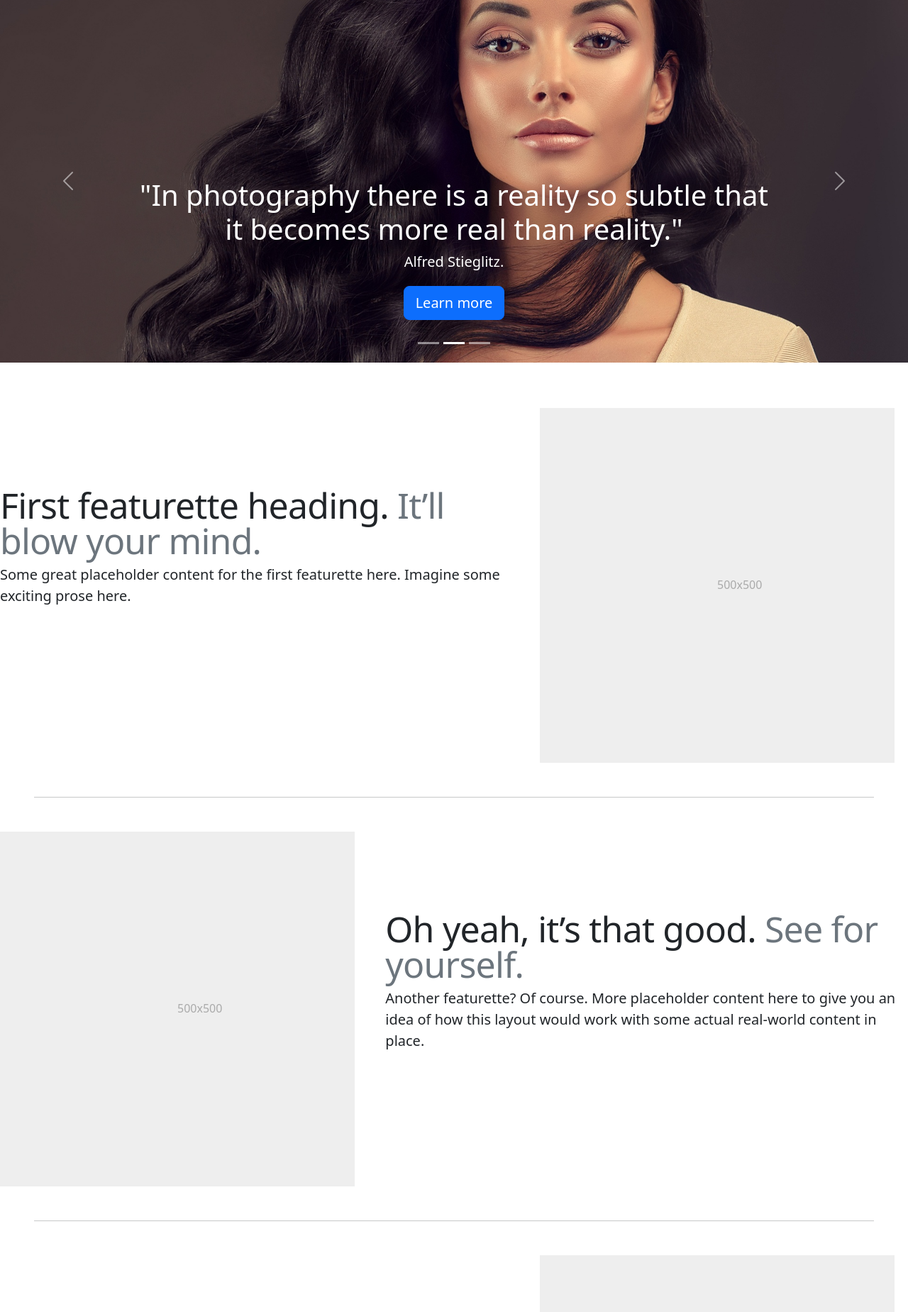
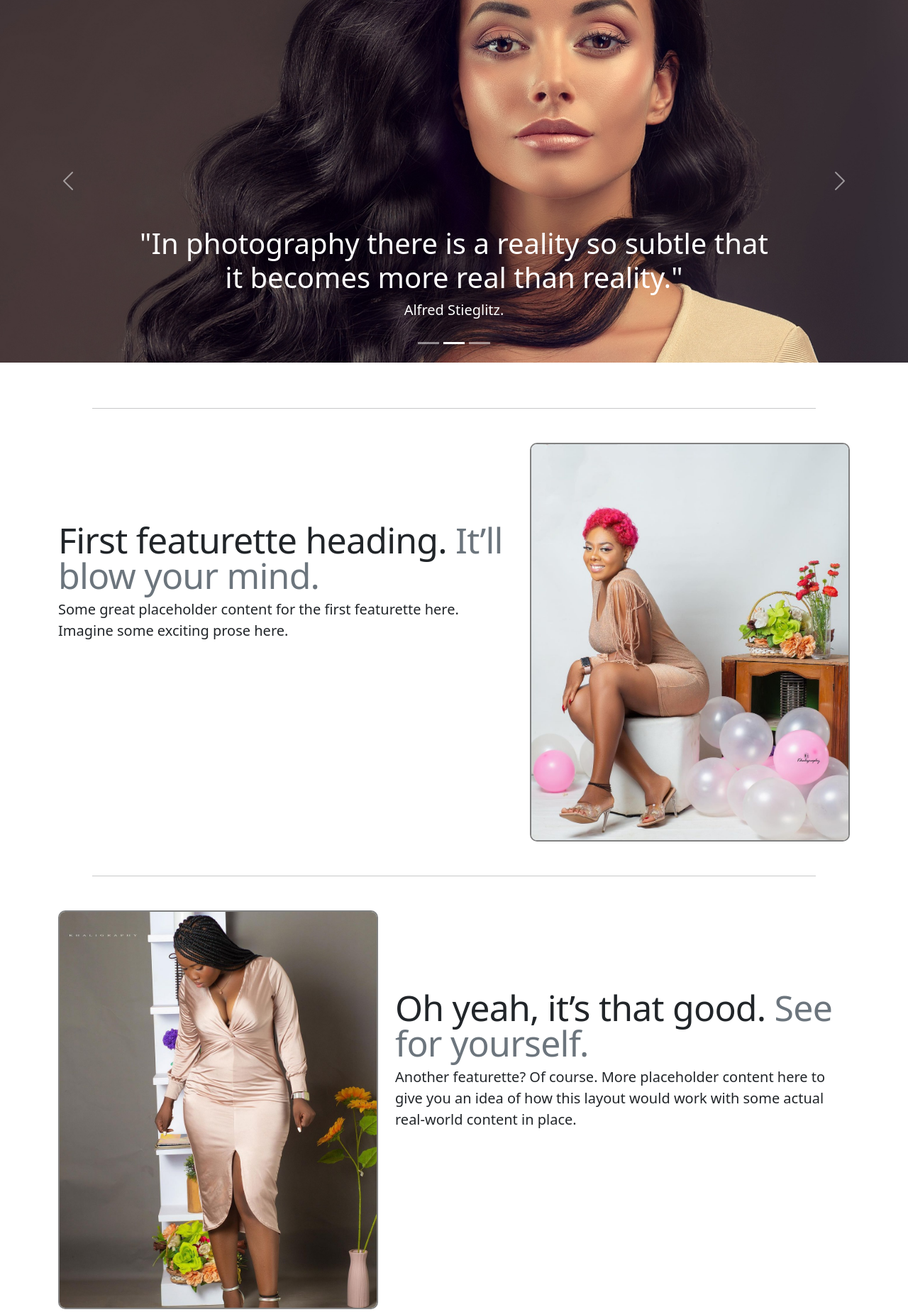
Before and after one commit to mkbad/khaligraphy, a Flask app: page / in a window 1280 px wide. Shown: the part 79-1928 px from the top of the page at 71% size. Run offline with Flask 2, Linux system fonts and the light colour scheme; some libraries are stand-ins or nearby versions.

Commit message:
fixed featurette with marketting

```diff
--- a/static/css/carousel.css
+++ b/static/css/carousel.css
@@ -74,6 +74,11 @@
   .featurette-heading {
     font-size: 50px;
   }
+
+  .featurette-image{
+    border-radius: 10px;
+    border: 2px solid gray;
+  }
 }
 
 @media (min-width: 62em) {
--- a/static/css/cstyles.css
+++ b/static/css/cstyles.css
@@ -48,13 +48,6 @@ header, footer{
     transform: scaleX(1);
 }
 
-.featurette{
-    /*padding-left: 30px;
-    padding-right: 30px;
-    /*padding-bottom: 40px;*/
-
-}
-
 .carousel-item > img{
     position: absolute;
     width: 100%;
--- a/templates/index.html
+++ b/templates/index.html
@@ -21,7 +21,7 @@
                 <div class="carousel-caption text-start">
                     <h1>"If your photos aren’t good enough, then you’re not close enough."</h1>
                     <p>Robert Capa.</p>
-                    <p><a class="btn btn-lg btn-primary" href="#">Sign up today</a></p>
+                    <!--<p><a class="btn btn-lg btn-primary" href="#">Sign up today</a></p>-->
                 </div>
             </div>
         </div>
@@ -32,7 +32,7 @@
                 <div class="carousel-caption">
                     <h1>"In photography there is a reality so subtle that it becomes more real than reality."</h1>
                     <p>Alfred Stieglitz.</p>
-                    <p><a class="btn btn-lg btn-primary" href="#">Learn more</a></p>
+                    <!--<p><a class="btn btn-lg btn-primary" href="#">Learn more</a></p>-->
                 </div>
             </div>
         </div>
@@ -43,7 +43,7 @@
                 <div class="carousel-caption text-end">
                     <h1>"There is one thing the photograph must contain, the humanity of the moment."</h1>
                     <p>Robert Frank.</p>
-                    <p><a class="btn btn-lg btn-primary" href="#">Browse gallery</a></p>
+                    <!--<p><a class="btn btn-lg btn-primary" href="#">Browse gallery</a></p>-->
                 </div>
             </div>
         </div>
@@ -58,26 +58,29 @@
     </button>
 </div>
 
+<div class="container marketing">
+
+    <!-- START THE FEATURETTES -->
+
+    <hr class="featurette-divider">
+
     <div class="row featurette">
         <div class="col-md-7">
-        <h2 class="featurette-heading fw-normal lh-1">First featurette heading. <span class="text-muted">It’ll blow your
-                mind.</span></h2>
-        <p class="lead">Some great placeholder content for the first featurette here. Imagine some exciting prose here.
-        </p>
+            <h2 class="featurette-heading fw-normal lh-1">First featurette heading. <span class="text-muted">It’ll blow
+                    your mind.</span></h2>
+            <p class="lead">Some great placeholder content for the first featurette here. Imagine some exciting prose
+                here.</p>
         </div>
         <div class="col-md-5">
-        <svg class="bd-placeholder-img bd-placeholder-img-lg featurette-image img-fluid mx-auto" width="500"
-            height="500" xmlns="http://www.w3.org/2000/svg" role="img" aria-label="Placeholder: 500x500"
-            preserveAspectRatio="xMidYMid slice" focusable="false">
-            <title>Placeholder</title>
-            <rect width="100%" height="100%" fill="#eee"></rect><text x="50%" y="50%" fill="#aaa"
-                dy=".3em">500x500</text>
-        </svg>
+            <img class="bd-placeholder-img bd-placeholder-img-lg featurette-image img-fluid mx-auto"
+                src="/static/images/gallery/c10.jpg">
 
         </div>
     </div>
+
     <hr class="featurette-divider">
-<div class="row featurette" >
+
+    <div class="row featurette">
         <div class="col-md-7 order-md-2">
             <h2 class="featurette-heading fw-normal lh-1">Oh yeah, it’s that good. <span class="text-muted">See for
                     yourself.</span></h2>
@@ -85,38 +88,34 @@
                 layout would work with some actual real-world content in place.</p>
         </div>
         <div class="col-md-5 order-md-1">
-        <svg class="bd-placeholder-img bd-placeholder-img-lg featurette-image img-fluid mx-auto" width="500"
-            height="500" xmlns="http://www.w3.org/2000/svg" role="img" aria-label="Placeholder: 500x500"
-            preserveAspectRatio="xMidYMid slice" focusable="false">
-            <title>Placeholder</title>
-            <rect width="100%" height="100%" fill="#eee"></rect><text x="50%" y="50%" fill="#aaa"
-                dy=".3em">500x500</text>
-        </svg>
+            <img class="bd-placeholder-img bd-placeholder-img-lg featurette-image img-fluid mx-auto"
+                src="/static/images/gallery/c3.jpg">
 
         </div>
     </div>
+
     <hr class="featurette-divider">
+
     <div class="row featurette">
         <div class="col-md-7">
-        <h2 class="featurette-heading fw-normal lh-1">And lastly, this one. <span class="text-muted">Checkmate.</span>
-        </h2>
+            <h2 class="featurette-heading fw-normal lh-1">And lastly, this one. <span
+                    class="text-muted">Checkmate.</span></h2>
             <p class="lead">And yes, this is the last block of representative placeholder content. Again, not really
-            intended to be actually read, simply here to give you a better view of what this would look like with some
-            actual content. Your content.</p>
+                intended to be actually read, simply here to give you a better view of what this would look like with
+                some actual content. Your content.</p>
         </div>
         <div class="col-md-5">
-        <svg class="bd-placeholder-img bd-placeholder-img-lg featurette-image img-fluid mx-auto" width="500"
-            height="500" xmlns="http://www.w3.org/2000/svg" role="img" aria-label="Placeholder: 500x500"
-            preserveAspectRatio="xMidYMid slice" focusable="false">
-            <title>Placeholder</title>
-            <rect width="100%" height="100%" fill="#eee"></rect><text x="50%" y="50%" fill="#aaa"
-                dy=".3em">500x500</text>
-        </svg>
+            <img class="bd-placeholder-img bd-placeholder-img-lg featurette-image img-fluid mx-auto"
+                src="/static/images/gallery/c2.jpg">
 
         </div>
     </div>
+
     <hr class="featurette-divider">
 
+    <!-- /END THE FEATURETTES -->
+
+</div>
 
 
 {% endblock %}
```
Lines whose indentation alone changed are shown as unchanged.
